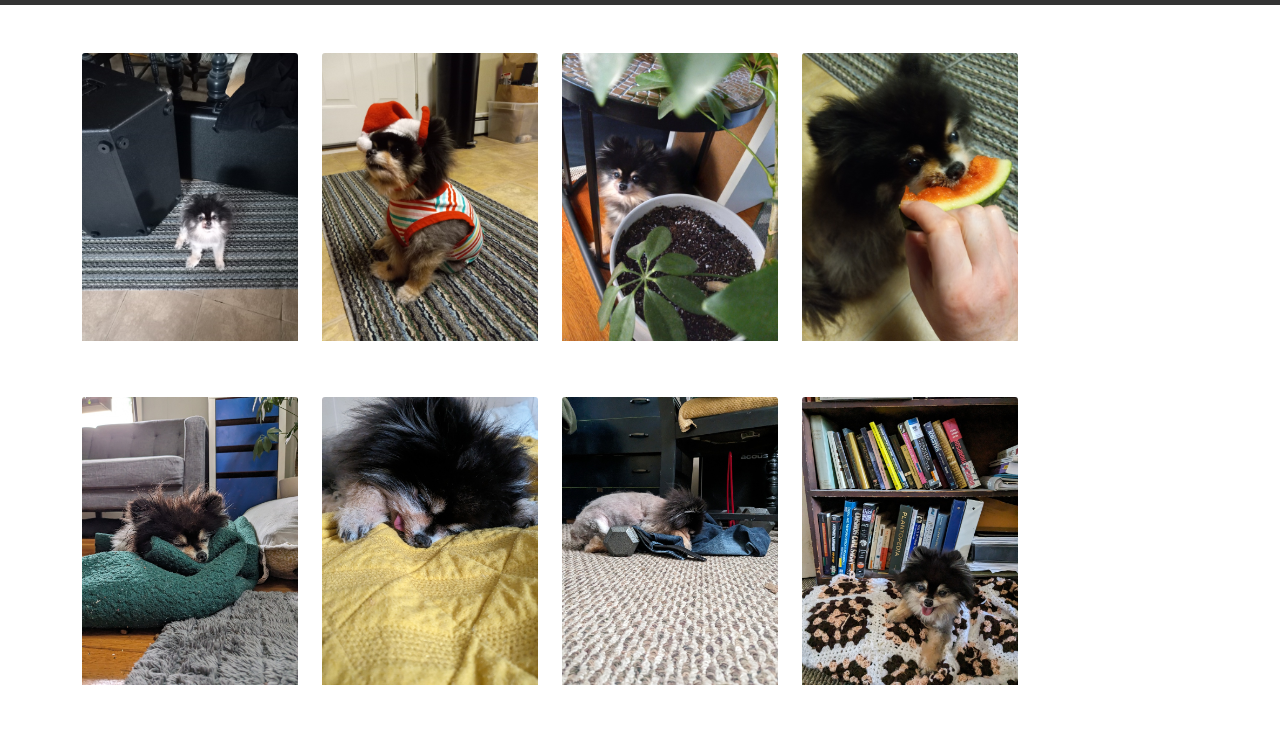
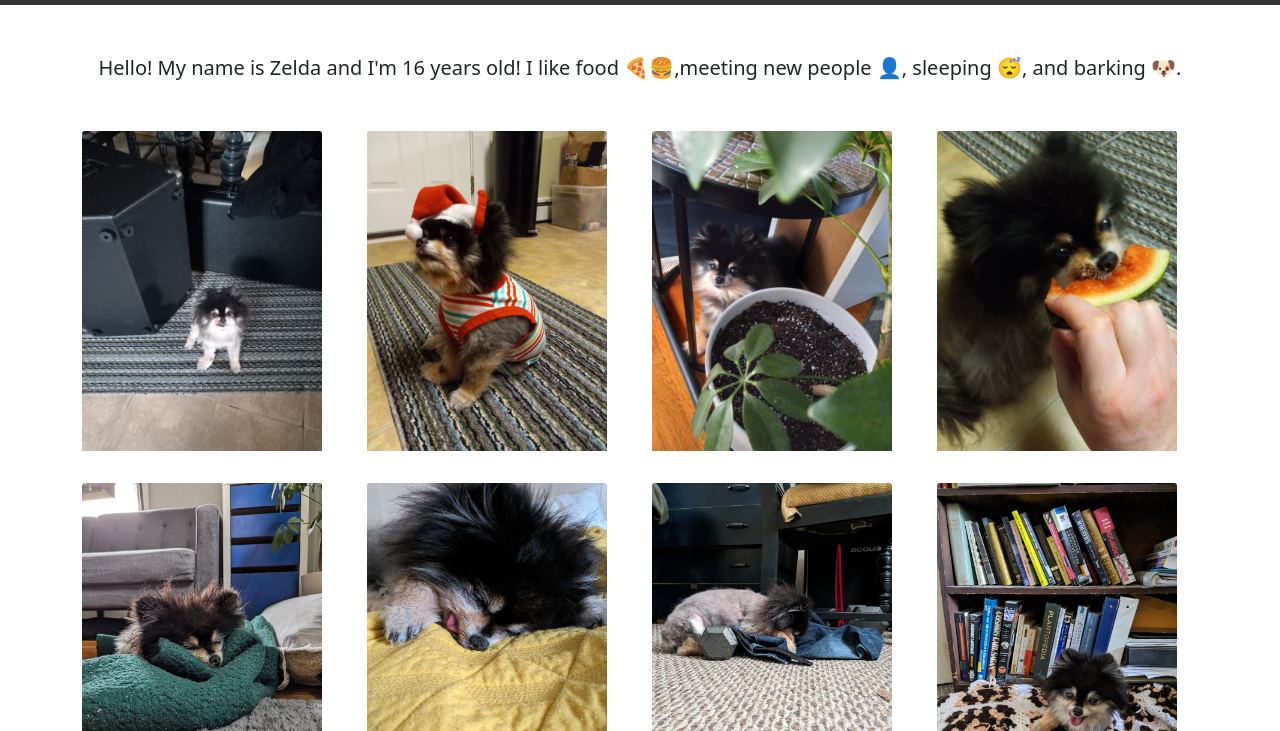
Before and after one commit to JakePelrah/SBA_316, a plain HTML site: page index.html in a window 1280 px wide. Shown: the part 69-800 px from the top of the page. Drawn offline with nearby package versions, Linux system fonts and the light colour scheme.

Commit message:
refactor

```diff
--- a/index.html
+++ b/index.html
@@ -9,9 +9,22 @@
 </head>
 
 <body>
+    <!-- Info -->
+    <div class="m-5">
+
+        <p class="lead text-center">
+            Hello! My name is Zelda and I'm 16 years old! I like
+            <span id="likes"><span>food</span>,<span>meeting new people</span>, <span>sleeping</span>, and <span>barking</span>.
+            </span>
+        </p>
+
+    </div>
+
     <div class="container">
 
-        <div id="card-group" class="row g-4">
+
+        <div id="card-group" class="row">
+
 
         </div>
 
--- a/src/main.css
+++ b/src/main.css
@@ -21,3 +21,9 @@
     width: 15em !important;
     border: none !important;
 }
+
+.flex-container{
+
+    display: flex !important;
+    align-items: center !important;
+}
--- a/src/main.js
+++ b/src/main.js
@@ -28,8 +28,11 @@ function createHeader() {
 
 
     // create navbar text
-    const navBarText = document.createTextNode('Zelda the Pomeranian')
-    const navItems = [navImg, navBarText]
+    const textSpan = document.createElement('span')
+    textSpan.id ="nav-text"
+    textSpan.textContent = 'Zelda the Pomeranian'
+
+    const navItems = [navImg,textSpan]
 
     // construct the nav
     navItems.forEach(node => navbarBrand.appendChild(node))
@@ -44,34 +47,47 @@ function createHeader() {
 function createMediaCardFragment(imgPath, video = false) {
     const fragment = new DocumentFragment()
 
+    // create col div
+    const colDiv = document.createElement('div')
+    colDiv.classList.add('col')
+
     // create media card
     const card = document.createElement('div')
     card.classList.add('card')
 
-
+    // create card image
     const cardImg = document.createElement('img')
     cardImg.classList.add('card-img-top')
     cardImg.src = imgPath
 
+    // create card body
     const cardBody = document.createElement('div')
     cardBody.classList.add('card-body')
 
+    // create structure
+    colDiv.appendChild(card)
     card.appendChild(cardImg)
     card.appendChild(cardBody)
 
-    return fragment.appendChild(card)
+    // return fragment
+    return fragment.appendChild(colDiv)
 }
 
 function bark(target) {
     target.classList.add('bark')
+    const navText = document.getElementById('nav-text')
+    navText.textContent="WOOF"
     target.style.pointerEvents = 'none'
     const randomBark = Math.floor(Math.random() * 4 + 1);
     const audio = new Audio(`src/assets/audio/bark_${randomBark}.wav`)
     audio.addEventListener('ended', () => {
         target.classList.remove('bark')
         target.style.pointerEvents = 'auto'
+    navText.textContent="Zelda the Pomeranian"
+
     })
     audio.play()
+
 }
 
 
@@ -85,9 +101,22 @@ const container = document.querySelector('.container')
 container.classList.add('mt-5')
 
 
-// insert media card fragments
+// about me
+const likesSpan = document.getElementById('likes')
+const likeCodes = [' \u{1F355}',' \u{1F464}',' \u{1F634}',' \u{1F436}' ]
+
+let i = 0
+for(const sibling of likesSpan.children){
+    console.log(sibling.textContent+=likeCodes[i])
+    i++
+}
+// add a hamburger emoji
+likesSpan.firstChild.textContent+='\u{1F354}'
 
 
+
+
+// insert media card fragments
 const cardGroup = document.getElementById('card-group')
 for (let i = 1; i < 24; i++) {
     cardGroup.appendChild(createMediaCardFragment(`src/assets/images/z_${i}.jpg`))
```
Also changed, not shown: 1 other file.
